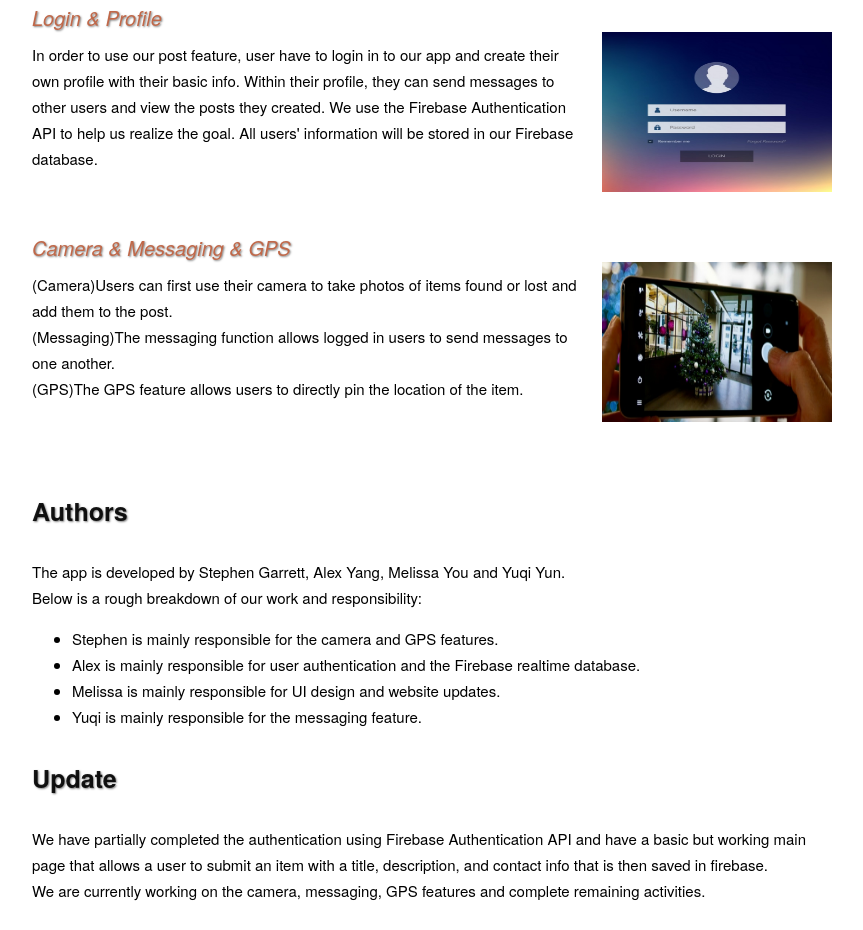
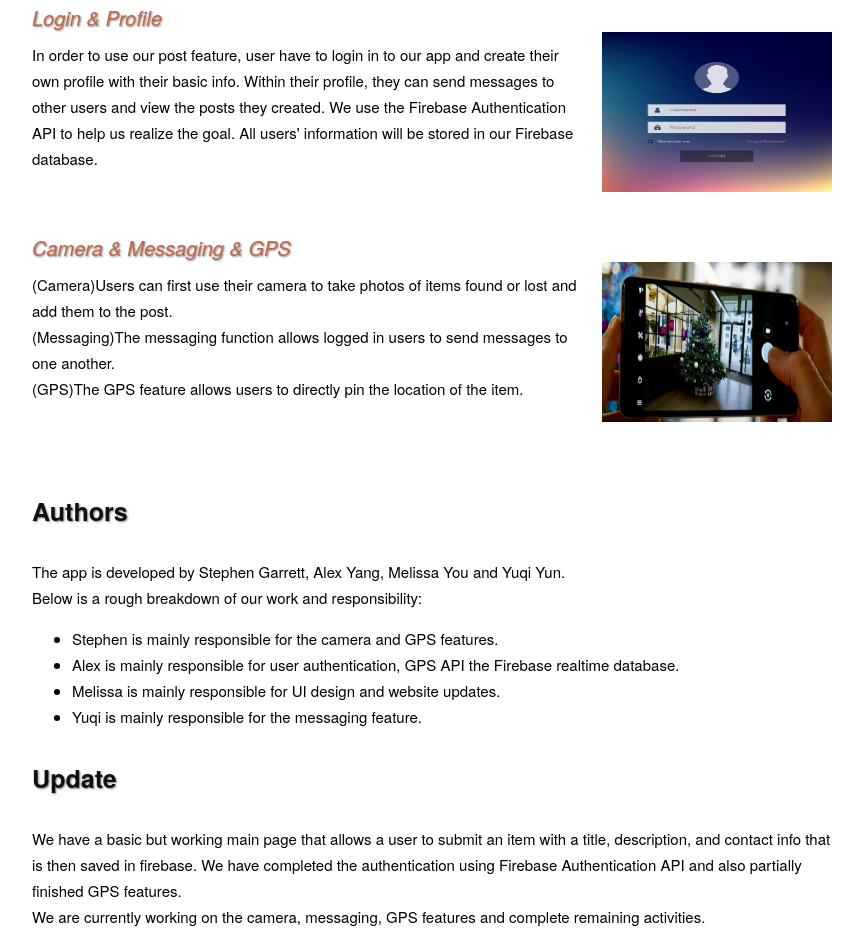
Before and after one commit to melissayou/melissayou.github.io, a plain HTML site: page 290Final/index.html in a window 1280 px wide. Shown: the part 818-1748 px from the top of the page, without its empty margins (208-1071 px from the left). Before the commit the page ends 1722 px from the top, so only its background shows below. Drawn offline with Linux system fonts and the light colour scheme.

Commit message:
Update index.html

```diff
--- a/290Final/index.html
+++ b/290Final/index.html
@@ -66,7 +66,7 @@
         <br/>Below is a rough breakdown of our work and responsibility:
         <ul>
         <li>Stephen is mainly responsible for the camera and GPS features.</li>
-        <li>Alex is mainly responsible for user authentication and the Firebase realtime database.</li>
+        <li>Alex is mainly responsible for user authentication, GPS API the Firebase realtime database.</li>
         <li>Melissa is mainly responsible for UI design and website updates.</li>
         <li>Yuqi is mainly responsible for the messaging feature.</li></ul>
       </div>
@@ -75,8 +75,8 @@
     <div class="updates" id="updates">
       <div class="author_title">Update</div>
       <div class="update_des">
-      We have partially completed the authentication using Firebase Authentication API and have a basic but working main page that allows a user to submit an item with a title, description, and contact info that is then saved in firebase.
-      <br/>We are currently working on the camera, messaging, GPS features and complete remaining activities.
+      We have a basic but working main page that allows a user to submit an item with a title, description, and contact info that is then saved in firebase.
+      We have completed the authentication using Firebase Authentication API and also partially finished GPS features.<br/>We are currently working on the camera, messaging, GPS features and complete remaining activities.
       <div>
     </div>
  </div>
```
